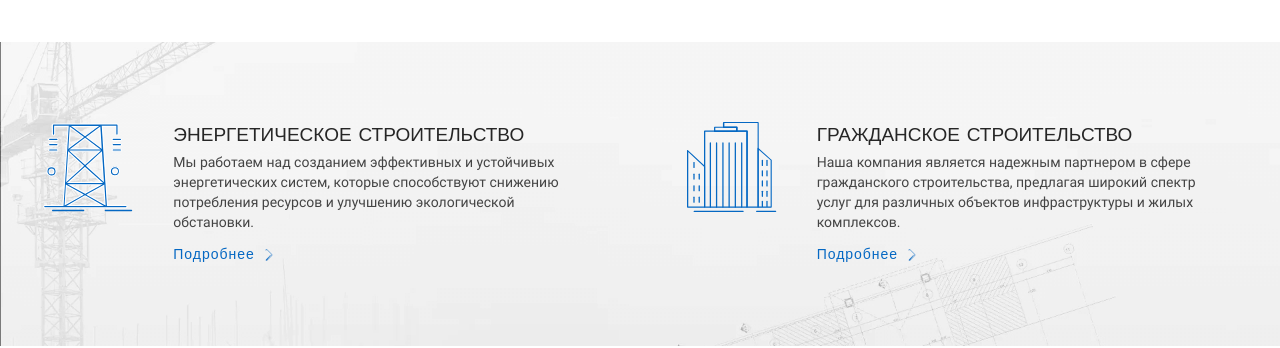
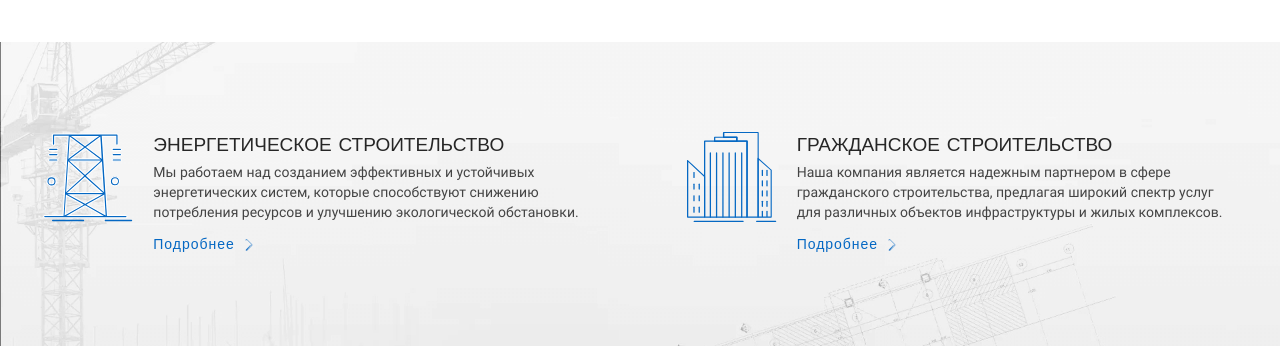
Before and after one commit to c13rryy/company-test, a plain HTML site: page index.html in a window 1280 px wide. Shown: the part 1940-2288 px from the top of the page. Drawn offline with Linux system fonts and the light colour scheme; a web font is replaced by a local one.

Commit message:
fix: details-block

```diff
--- a/scss/components/_details.scss
+++ b/scss/components/_details.scss
@@ -29,12 +29,21 @@
       gap: 20px;
       width: 550px;
     }
-    .image img {
-      width: 70px;
-      height: 70px;
-      @include mediaQueries(768px) {
-        width: 90px;
-        height: 90px;
+    .image {
+      padding-left: 0px;
+      @include mediaQueries(1024px) {
+        padding-left: 20px;
+      }
+      @include mediaQueries(1200px) {
+        padding-left: 0px;
+      }
+      img {
+        width: 70px;
+        height: 70px;
+        @include mediaQueries(768px) {
+          width: 90px;
+          height: 90px;
+        }
       }
     }
 
@@ -46,8 +55,11 @@
       padding-right: 20px;
       @include mediaQueries(1024px) {
         align-items: start;
-        padding-left: 20px;
+        padding-left: 0px;
         padding-right: 20px;
+      }
+      @include mediaQueries(1200px) {
+        padding-right: 0px;
       }
       .detail-title {
         text-align: center;
```
Also changed, not shown: css/style.css.
